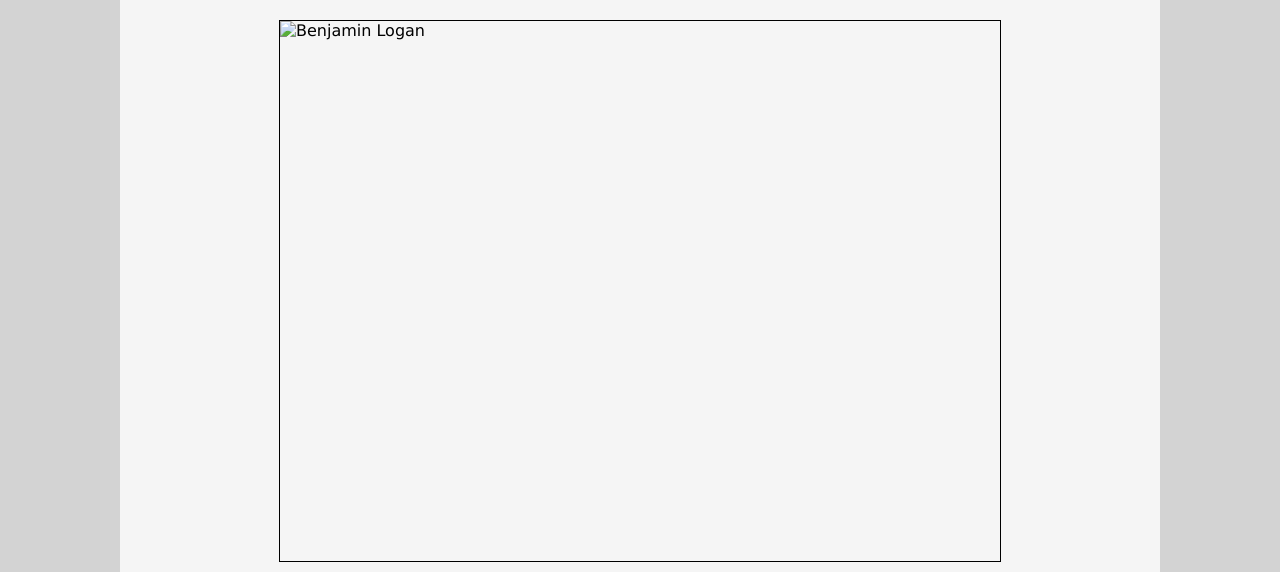
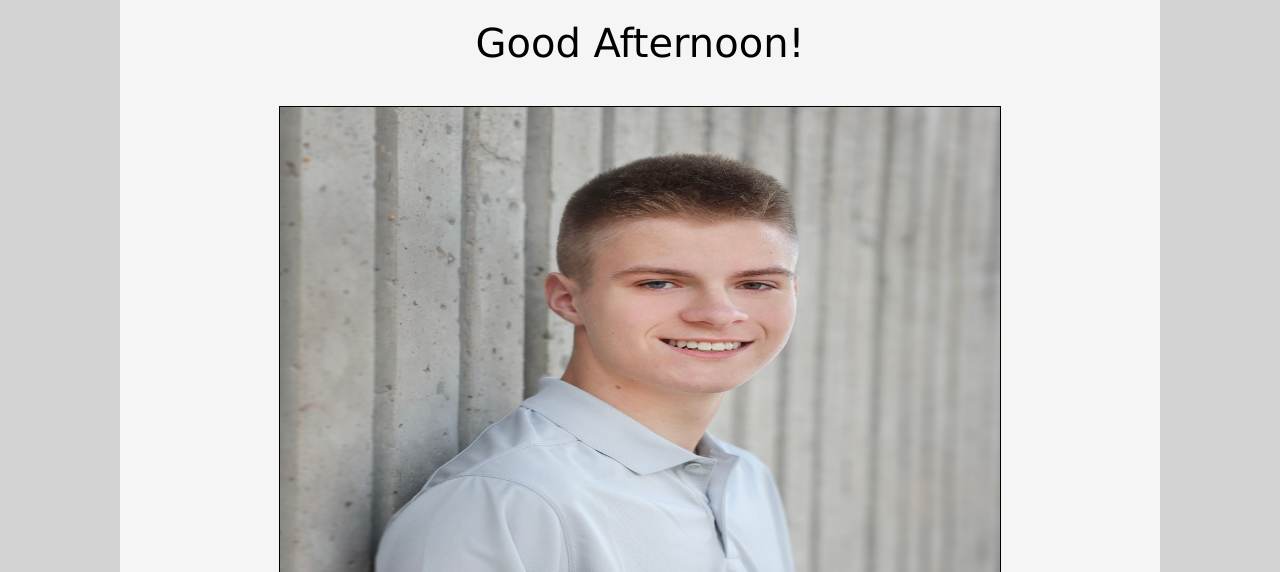
Before and after one commit to BenLogan414/BenLogan414.github.io, a plain HTML site: page index.html in a window 1280 px wide. Shown: the top 572 px of the page. Drawn offline with Linux system fonts and the light colour scheme.

Commit message:
Added welcome div

```diff
--- a/css/styles.css
+++ b/css/styles.css
@@ -15,6 +15,17 @@ body {
     margin-right: auto;
     margin-left: auto;
     padding: 20px;
+}
+
+#welcome {
+
+    width: 1000px;
+    background-color: whitesmoke;
+    margin-right: auto;
+    margin-left: auto;
+    padding: 20px;
+    text-align: center;
+    font-size: 2.5em;
 }
 
 h1 {
--- a/index.html
+++ b/index.html
@@ -9,8 +9,11 @@
     <link rel="stylesheet" href="css/styles.css">
 </head>
 <body>
+    <div id="welcome">
+        <article></article>
+    </div>
     <div id="wrapper">
-        <img src="IMG_1692.jpg" alt="Benjamin Logan" width="720" height="540"/>
+        <img src="img/IMG_1692.jpg" alt="Benjamin Logan" width="720" height="540"/>
         <header class="top">
             <h1>Benjamin Logan</h1>
         </header>
@@ -21,9 +24,9 @@
             <p>I am not much of a reading or movie person, but here are my top three movies that I have watched.</p>
             <br>
             <ol>
+                <li>Champions</li>
                 <li>Super Troopers</li>
                 <li>Avengers: Endgame</li>
-                <li>Superbad</li>
             </ol>
         </section>
     </div>
--- a/site.js
+++ b/site.js
@@ -0,0 +1,15 @@
+
+const article = document.querySelector('article')
+const hours = new Date().getHours() // get the current hour
+
+const isMorning = hours >= 4 && hours < 12 // is it morning?
+const isAfternoon = hours >= 12 && hours < 17 // is it afternoon?
+const isEvening = hours >= 17 || hours < 4 // is it evening?
+
+if (getHours = isMorning) {
+    article.textContent = 'Good Morning!'
+} else if (getHours = isAfternoon) {
+    article.textContent = 'Good Afternoon!'
+} else if (getHours = isEvening) {
+    article.textContent = 'Good Evening!'
+}
```
